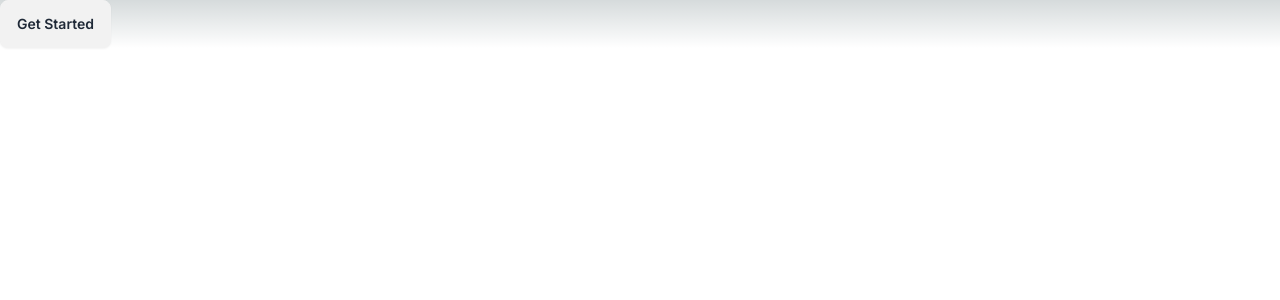
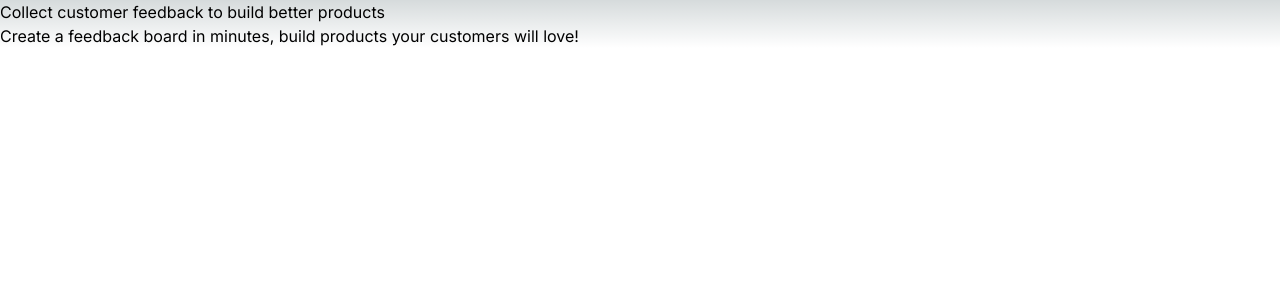
Before and after one commit to apa-sl/codefast-saas, a Next.js app: page / in a window 1280 px wide. Shown: the top 300 px of the page. Built offline with nearby package versions, Linux system fonts and the light colour scheme.

Commit message:
updated the main page hero section

```diff
--- a/app/page.js
+++ b/app/page.js
@@ -3,7 +3,11 @@ import Image from "next/image";
 export default function Home() {
   return (
     <main>
-      <button className="btn">Get Started</button>
+      <h1>Collect customer feedback to build better products</h1>
+      <div>
+        Create a feedback board in minutes, build products your customers will
+        love!
+      </div>
     </main>
   );
 }
```
